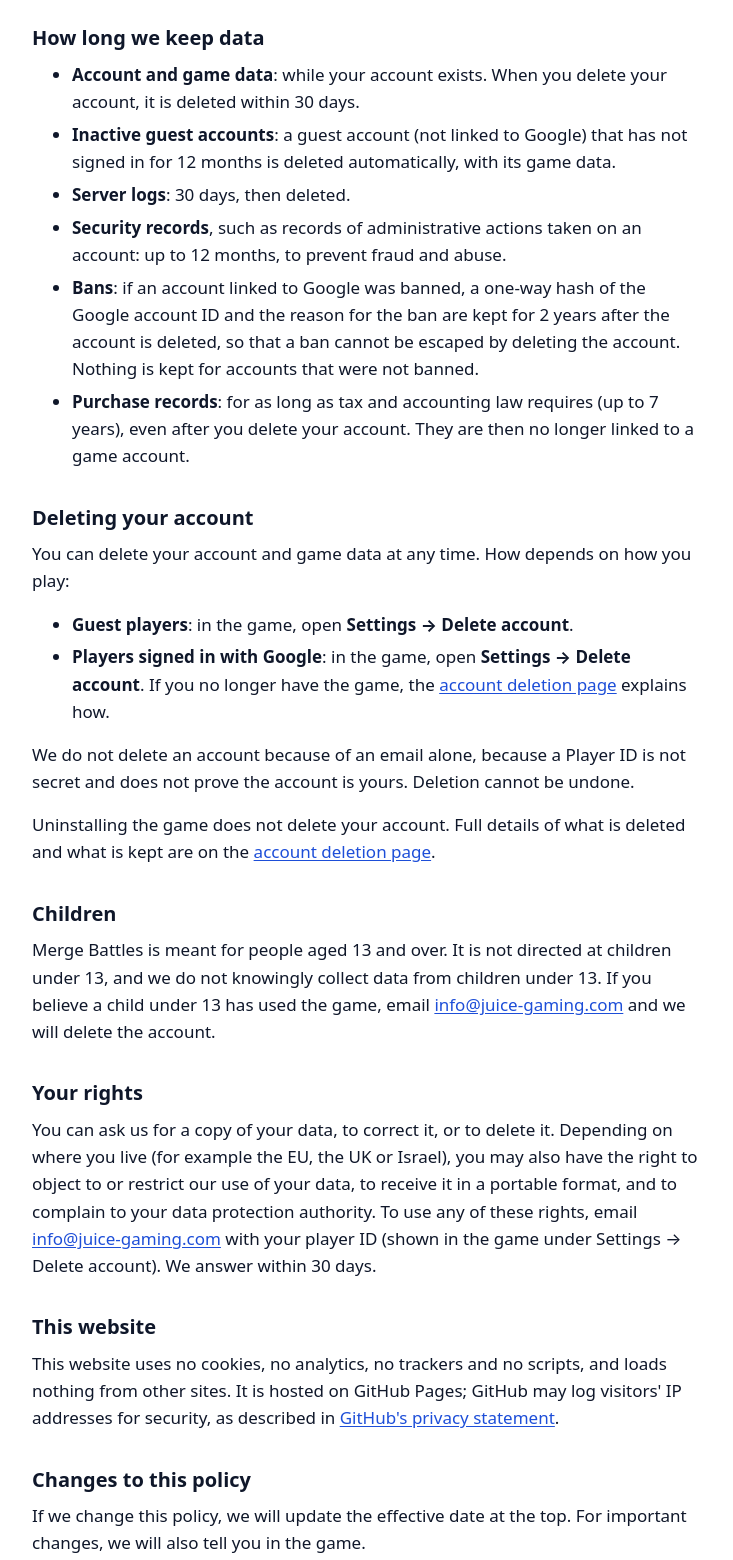
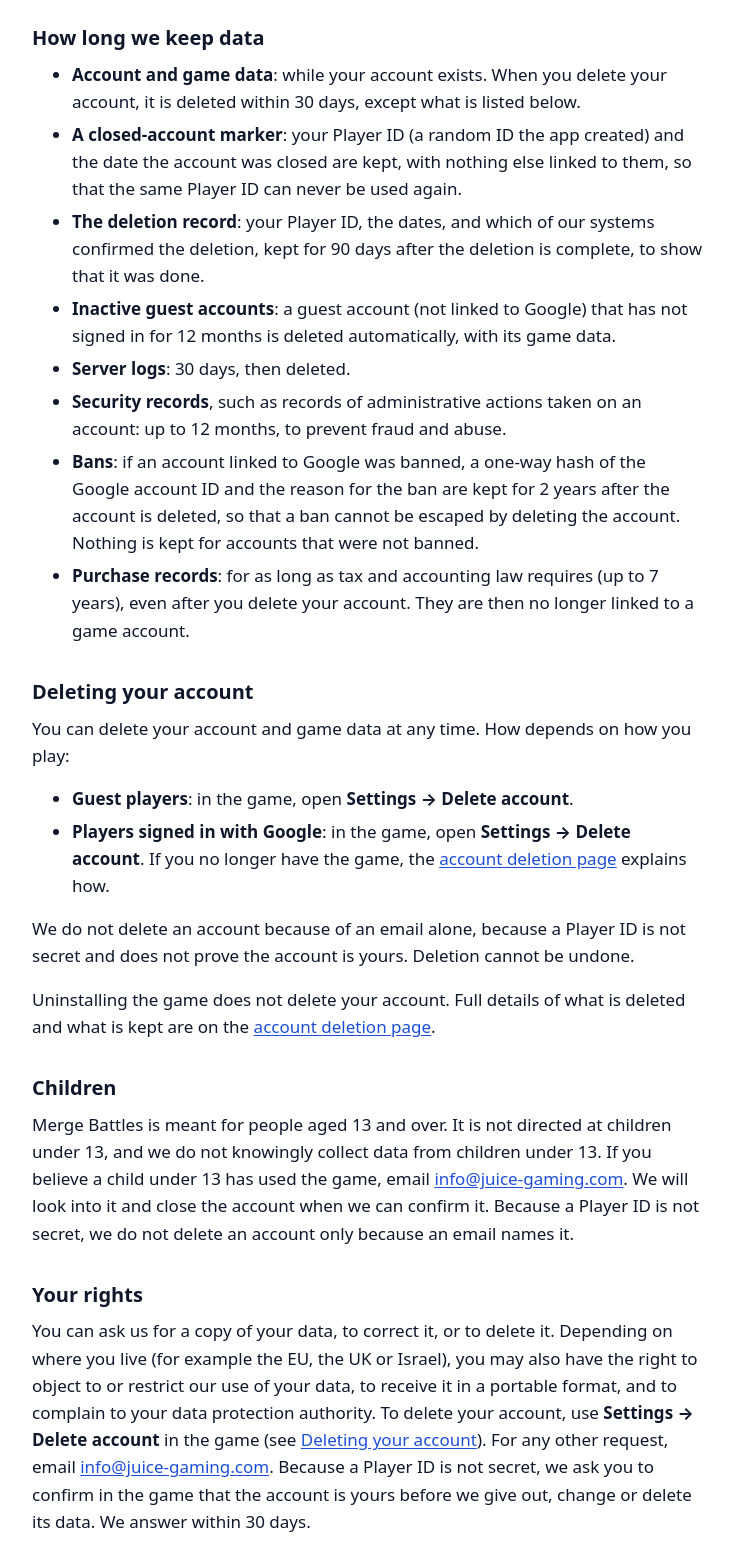
Before and after one commit to juice-gaming/website, a plain HTML site: page privacy/index.html in a window 1280 px wide. Shown: the part 2480-4040 px from the top of the page, without its empty margins (272-1005 px from the left). Drawn offline with Linux system fonts and the light colour scheme.

Commit message:
Policy and deletion page match the deletion code and answer Q2
The review found the pages said the Player ID is deleted, while the code
keeps it in a closed-account marker (so it is never reused) and in the
deletion record for 90 days after completion. Both are now listed under
what is kept. The Children and Your rights sections still offered action
on an email naming a Player ID, against the owner's answer to Q2; they now
ask for confirmation in the game.

Co-Authored-By: Claude Opus 5.5 <noreply@anthropic.com>
Claude-Session: https://claude.ai/code/session_01JH37UqBqK8PPHgbBmgLjd2

```diff
--- a/privacy/index.html
+++ b/privacy/index.html
@@ -128,7 +128,13 @@
     <h2 id="retention">How long we keep data</h2>
     <ul>
       <li><strong>Account and game data</strong>: while your account exists. When you delete your
-      account, it is deleted within 30 days.</li>
+      account, it is deleted within 30 days, except what is listed below.</li>
+      <li><strong>A closed-account marker</strong>: your Player ID (a random ID the app created)
+      and the date the account was closed are kept, with nothing else linked to them, so that the
+      same Player ID can never be used again.</li>
+      <li><strong>The deletion record</strong>: your Player ID, the dates, and which of our systems
+      confirmed the deletion, kept for 90 days after the deletion is complete, to show that it was
+      done.</li>
       <li><strong>Inactive guest accounts</strong>: a guest account (not linked to Google) that has
       not signed in for 12 months is deleted automatically, with its game data.</li>
       <li><strong>Server logs</strong>: 30 days, then deleted.</li>
@@ -160,16 +166,19 @@
     <h2 id="children">Children</h2>
     <p>Merge Battles is meant for people aged 13 and over. It is not directed at children under 13,
     and we do not knowingly collect data from children under 13. If you believe a child under 13
-    has used the game, email <a href="mailto:info@juice-gaming.com">info@juice-gaming.com</a> and
-    we will delete the account.</p>
+    has used the game, email <a href="mailto:info@juice-gaming.com">info@juice-gaming.com</a>. We
+    will look into it and close the account when we can confirm it. Because a Player ID is not
+    secret, we do not delete an account only because an email names it.</p>
 
     <h2 id="rights">Your rights</h2>
     <p>You can ask us for a copy of your data, to correct it, or to delete it. Depending on where
     you live (for example the EU, the UK or Israel), you may also have the right to object to or
     restrict our use of your data, to receive it in a portable format, and to complain to your data
-    protection authority. To use any of these rights, email
-    <a href="mailto:info@juice-gaming.com">info@juice-gaming.com</a> with your player ID (shown in
-    the game under Settings → Delete account). We answer within 30 days.</p>
+    protection authority. To delete your account, use <strong>Settings → Delete account</strong>
+    in the game (see <a href="#delete">Deleting your account</a>). For any other request, email
+    <a href="mailto:info@juice-gaming.com">info@juice-gaming.com</a>. Because a Player ID is not
+    secret, we ask you to confirm in the game that the account is yours before we give out, change
+    or delete its data. We answer within 30 days.</p>
 
     <h2 id="website">This website</h2>
     <p>This website uses no cookies, no analytics, no trackers and no scripts, and loads nothing
```
Also changed, not shown: delete-account/index.html (+9 -2 lines).
